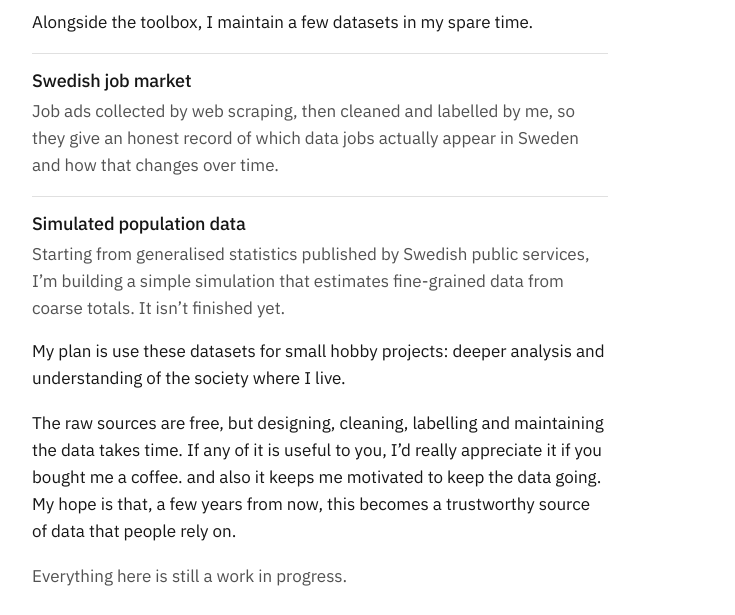
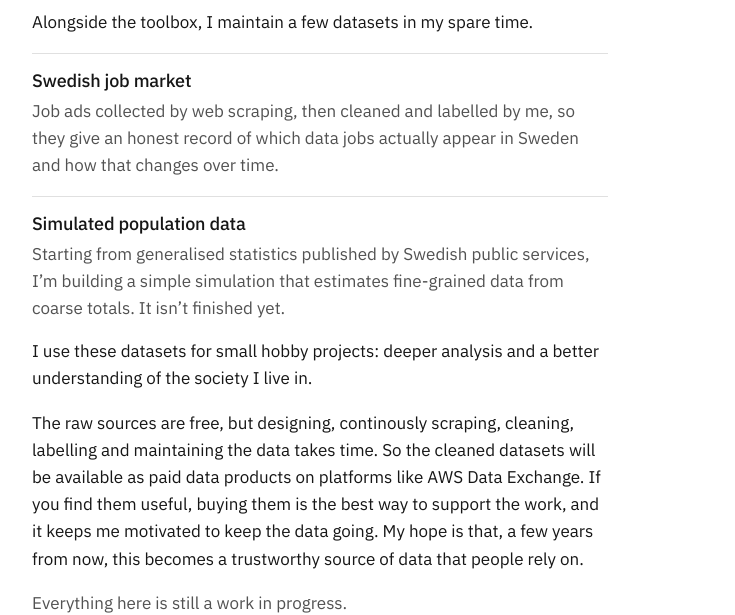
Before and after one commit to pingyan-data/data5pm, an Astro site: page /data5pm/data in a window 1280 px wide. Shown: the part 193-808 px from the top of the page, without its empty margins (272-1007 px from the left). Built offline with nearby package versions, Linux system fonts and the light colour scheme; Astro itself is replaced by a stand-in of ours.

Commit message:
Update home page intro

```diff
--- a/src/pages/data.astro
+++ b/src/pages/data.astro
@@ -28,13 +28,11 @@ const substack = SITE.links.find((l) => l.label === 'Substack');
     </div>
 
     <p>
-      My plan is use these datasets for small hobby projects: deeper analysis and understanding of the society where I live.
+      I use these datasets for small hobby projects: deeper analysis and a better understanding of the society I live in.
     </p>
 
     <p>
-      The raw sources are free, but designing, cleaning, labelling and maintaining the data takes time. If any of it is useful to you, I’d really appreciate it if you
-      {coffee ? <a href={coffee}>bought me a coffee</a> : 'bought me a coffee'}. and also it keeps me motivated to keep the data going. My hope is that, a few years from now, this
-      becomes a trustworthy source of data that people rely on.
+      The raw sources are free, but designing, continously scraping, cleaning, labelling and maintaining the data takes time. So the cleaned datasets will be available as paid data products on platforms like AWS Data Exchange. If you find them useful, buying them is the best way to support the work, and it keeps me motivated to keep the data going. My hope is that, a few years from now, this becomes a trustworthy source of data that people rely on.
     </p>
 
     <p class="muted">Everything here is still a work in progress.</p>
```
